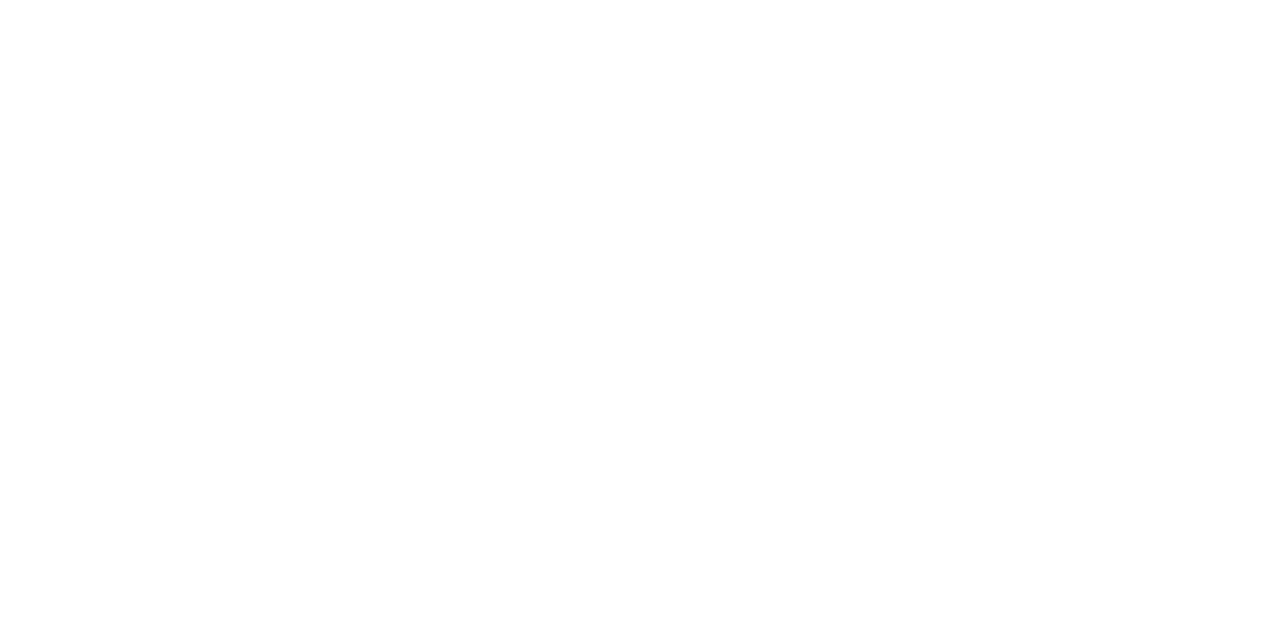
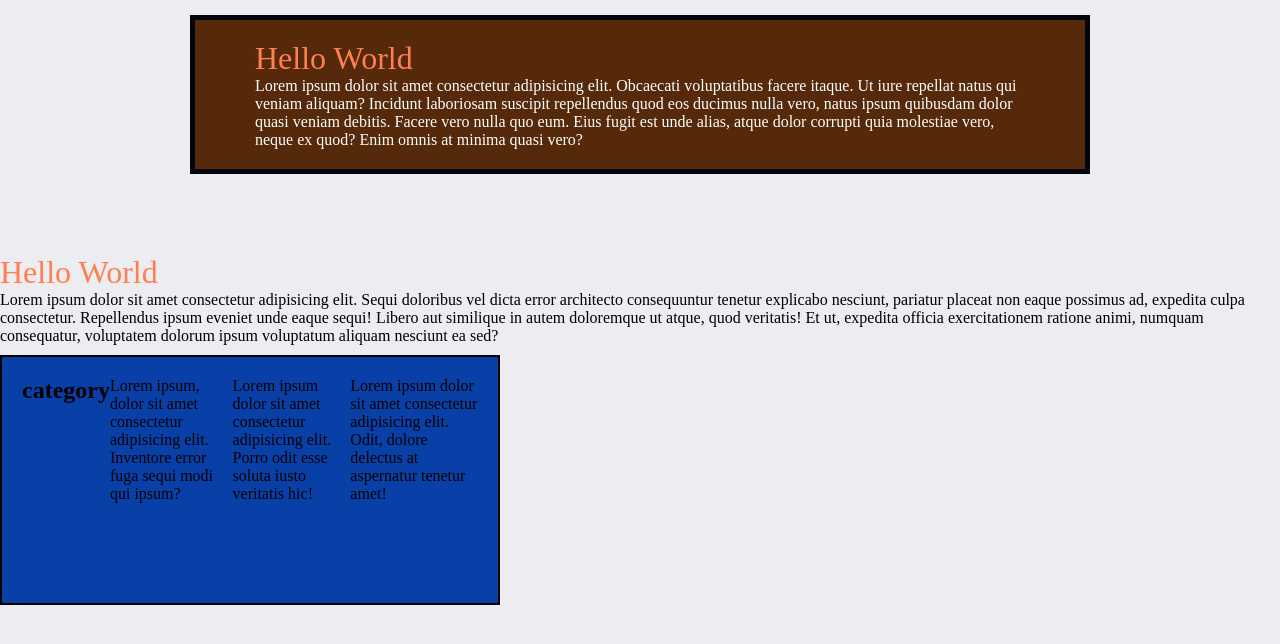
Before and after one commit to DevSolex/blf-frontend-cohort-iv, a plain HTML site: page learn_css/index.html in a window 1280 px wide. Drawn offline with Linux system fonts and the light colour scheme.

Commit message:
initial commit

```diff
--- a/learn_css/index.html
+++ b/learn_css/index.html
@@ -4,8 +4,24 @@
     <meta charset="UTF-8">
     <meta name="viewport" content="width=device-width, initial-scale=1.0">
     <title>Document</title>
+    <link rel="stylesheet" href="style.css">
 </head>
 <body>
-
+    <div class="container">
+        <div class="box-1">
+            <h1>Hello World</h1>
+            <p>Lorem ipsum dolor sit amet consectetur adipisicing elit. Obcaecati voluptatibus facere itaque. Ut iure repellat natus qui veniam aliquam? Incidunt laboriosam suscipit repellendus quod eos ducimus nulla vero, natus ipsum quibusdam dolor quasi veniam debitis. Facere vero nulla quo eum. Eius fugit est unde alias, atque dolor corrupti quia molestiae vero, neque ex quod? Enim omnis at minima quasi vero?</p>
+        </div>
+        <div class="box-2">
+            <h1>Hello World</h1>
+            <p>Lorem ipsum dolor sit amet consectetur adipisicing elit. Sequi doloribus vel dicta error architecto consequuntur tenetur explicabo nesciunt, pariatur placeat non eaque possimus ad, expedita culpa consectetur. Repellendus ipsum eveniet unde eaque sequi! Libero aut similique in autem doloremque ut atque, quod veritatis! Et ut, expedita officia exercitationem ratione animi, numquam consequatur, voluptatem dolorum ipsum voluptatum aliquam nesciunt ea sed?</p>
+        </div>
+        <div class="category">
+            <h2>category</h2>
+            <p id="category1">Lorem ipsum, dolor sit amet consectetur adipisicing elit. Inventore error fuga sequi modi qui ipsum?</p>
+            <p id="category2">Lorem ipsum dolor sit amet consectetur adipisicing elit. Porro odit esse soluta iusto veritatis hic!</p>
+            <p id="category3">Lorem ipsum dolor sit amet consectetur adipisicing elit. Odit, dolore delectus at aspernatur tenetur amet!</p>
+        </div>
+    </div>
 </body>
 </html>
--- a/learn_css/style.css
+++ b/learn_css/style.css
@@ -0,0 +1,69 @@
+* {
+    margin: 0;
+    padding: 0;
+    box-sizing: border-box;
+}
+
+body {
+    background-color: #ececf1;
+}
+
+h1 {
+    color: coral;
+    font-weight: normal;
+}
+
+.box-1 {
+    background-color: rgb(85, 41, 10);
+    width: 900px;
+    border: 5px solid rgb(5, 5, 14);
+    color: white;
+    padding: 20px 60px 20px 60px;
+    margin: auto;
+    margin-bottom: 5rem;
+    margin-top: 15px;
+}
+
+
+.box_2 {
+    background-color: blanchedalmond;
+    border: 2px solid rgb(10, 3, 3);
+    width: 500px;
+    padding: 20px 60px 20px 60px;
+}
+
+.category {
+    margin-top: 10px;
+    border: 2px solid rgb(8, 3, 3);
+    padding: 20px;
+    background-color: rgb(8, 64, 168);
+    width: 500px;
+    height: 250px;
+    display: flex;
+    justify-content: center;
+
+}
+
+/* .category h2 {
+    display: flex;
+    justify-content: center;
+    align-items: center;
+
+} */
+
+/* #category1  {
+    width: 100px;
+    float: left;
+}
+
+#category2  {
+    float: left;
+    width: 100px;
+    margin-left: 50px;
+}
+
+#category3  {
+    float: left;
+    width: 100px;
+    margin-left: 50px;
+} */
```
